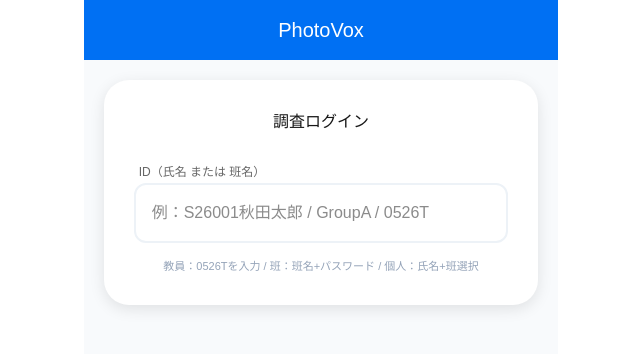
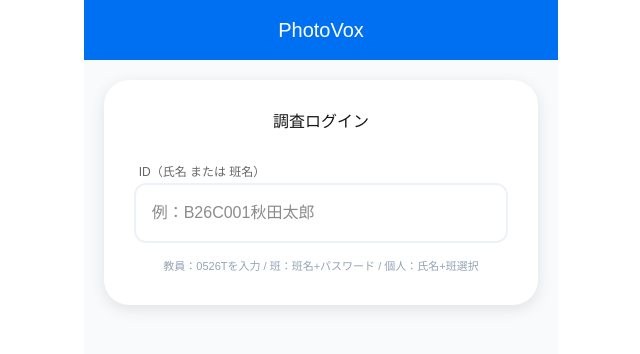
Before and after one commit to sonnnenblume/kadare-photovox, a Next.js app: page / in a window 1280 px wide. Shown: the top 354 px of the page, without its empty margins (319-959 px from the left). Built offline with nearby package versions, Linux system fonts and the light colour scheme.

Commit message:
auth: final smart branching login

```diff
--- a/src/app/page.tsx
+++ b/src/app/page.tsx
@@ -121,7 +121,7 @@
             <div style={{marginBottom: '15px'}}>
               <label style={{fontSize: '12px', color: '#666', marginLeft: '5px'}}>ID（氏名 または 班名）</label>
               <input
-                type="text" placeholder="例：S26001秋田太郎 / GroupA / 0526T" value={loginId}
+                type="text" placeholder="例：B26C001秋田太郎" value={loginId}
                 onChange={e => {
                   const val = e.target.value;
                   setLoginId(val);
```
